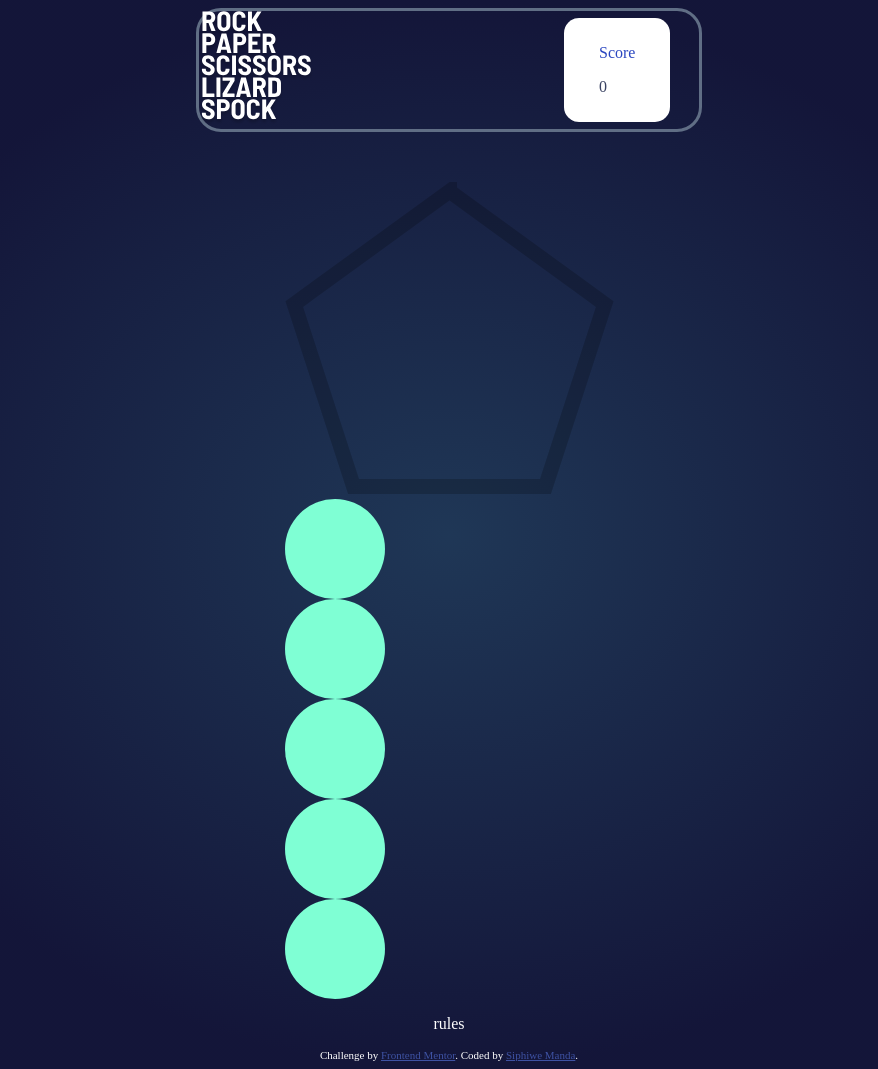
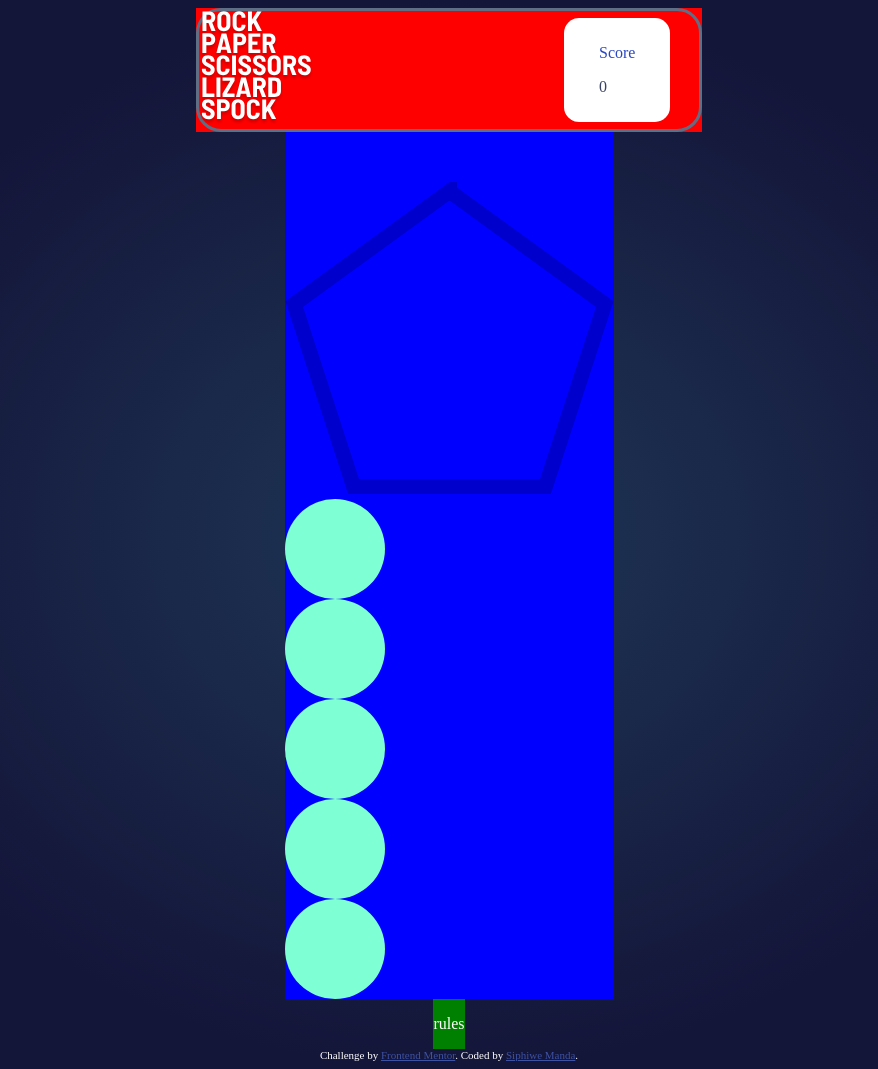
Before and after one commit to siphiwemanda/Rock_paper_scissors, a plain HTML site: page index.html in a window 1280 px wide. Shown: the whole page, without its empty margins (191-1069 px from the left). Drawn offline with Linux system fonts and the light colour scheme.

Commit message:
Improving and better understanding Flex-box

```diff
--- a/css/style.css
+++ b/css/style.css
@@ -10,21 +10,31 @@ body {
 p{
     color:white ;
 }
-.attribution{
+.item-attribution{
     font-size: 11px;
     text-align: center;
     color: white;
 }
 
-.attribution a{
+.item-attribution a{
     color: hsl(228, 45%, 44%);
 }
 
 .flex-container{
     display: flex;
     flex-direction: column;
+    justify-content:center;
     align-items: center;
+}
+.item-Logo{
+    order: 0;
 
+
+}
+.item-Main{
+    padding-top: 50px;
+}
+.item-Rules{
 
 }
 
@@ -40,6 +50,8 @@ p{
     gap: 250px;
 
 }
+
+
 
 
 .Score{
@@ -60,6 +72,3 @@ p{
     width: 100px;
     height: 100px;
 }
-.Main{
-    padding-top: 50px;
-}
--- a/index.html
+++ b/index.html
@@ -9,8 +9,10 @@
     <title>Frontend Mentor | Rock, Paper, Scissors</title>
 </head>
 <body>
-<div class="flex-container">
-<div>
+
+
+<div class="flex-container" >
+<div class="item-Logo" style="background: red;">
     <div class="Logo-Section">
        <div class="Logo-IMG">
            <img src="images/logo-bonus.svg" alt="logo">
@@ -23,7 +25,7 @@
     </div>
 
 </div>
-<div class="Main">
+<div class="item-Main" style="background: blue;">
 <img src="images/bg-pentagon.svg" alt="pentagon">
     <div class="circle"></div>
     <div class="circle"></div>
@@ -31,11 +33,11 @@
     <div class="circle"></div>
     <div class="circle"></div>
 </div>
-<div>
+<div class="item-Rules" style="background: green;">
    <p>rules</p>
 </div>
 
-<div class="attribution">
+<div class="item-attribution">
     Challenge by <a href="https://www.frontendmentor.io?ref=challenge" target="_blank">Frontend Mentor</a>.
     Coded by <a href="#">Siphiwe Manda</a>.
 </div>
```
